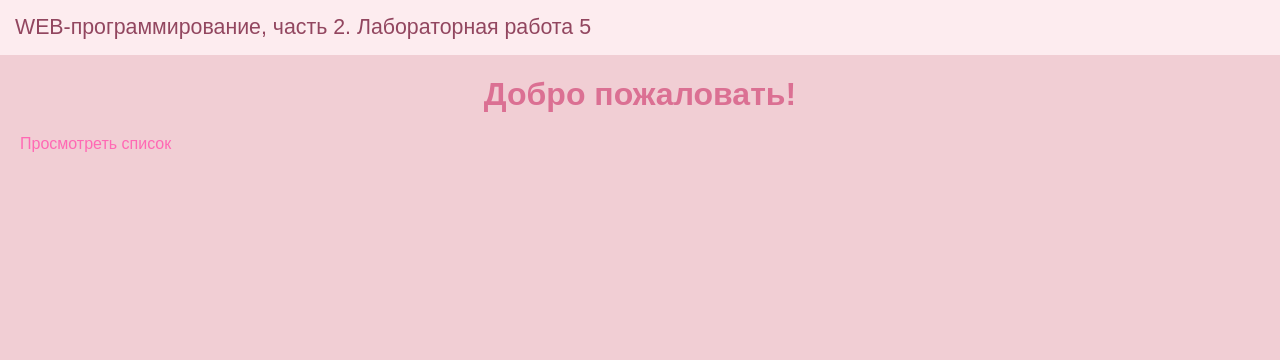
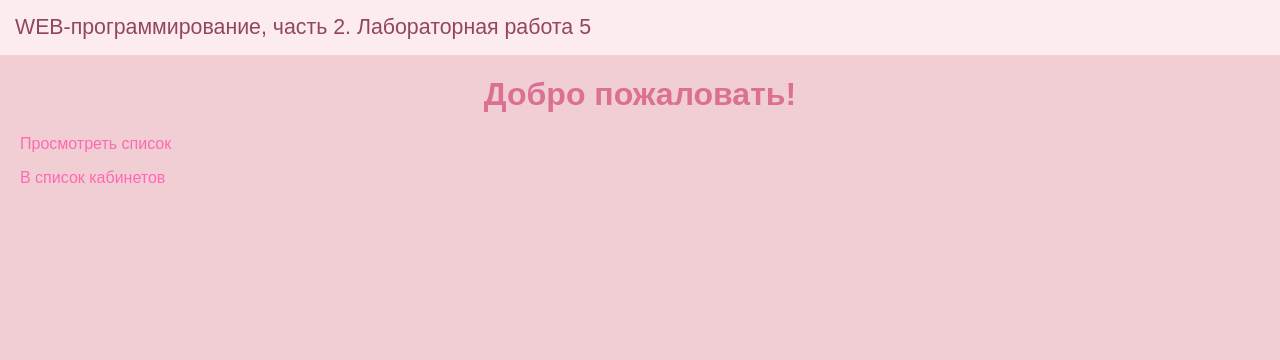
Before and after one commit to barashkova04/backend-labs, a Python web app: template templates/lab5/success_login.html in a window 1280 px wide. Shown: the top 360 px of the page. Run offline with Jinja, Linux system fonts and the light colour scheme; the template is opened without the code that fills it, so the values that code supplies are empty.

Commit message:
правки

```diff
--- a/templates/lab5/success_login.html
+++ b/templates/lab5/success_login.html
@@ -5,4 +5,5 @@
 {% block main %}
     <h1>Добро пожаловать!</h1>
     <p><a href="/lab5">Просмотреть список</a></p>
+    <p><a href="/lab6/">В список кабинетов</a></p>
 {% endblock %}
```
